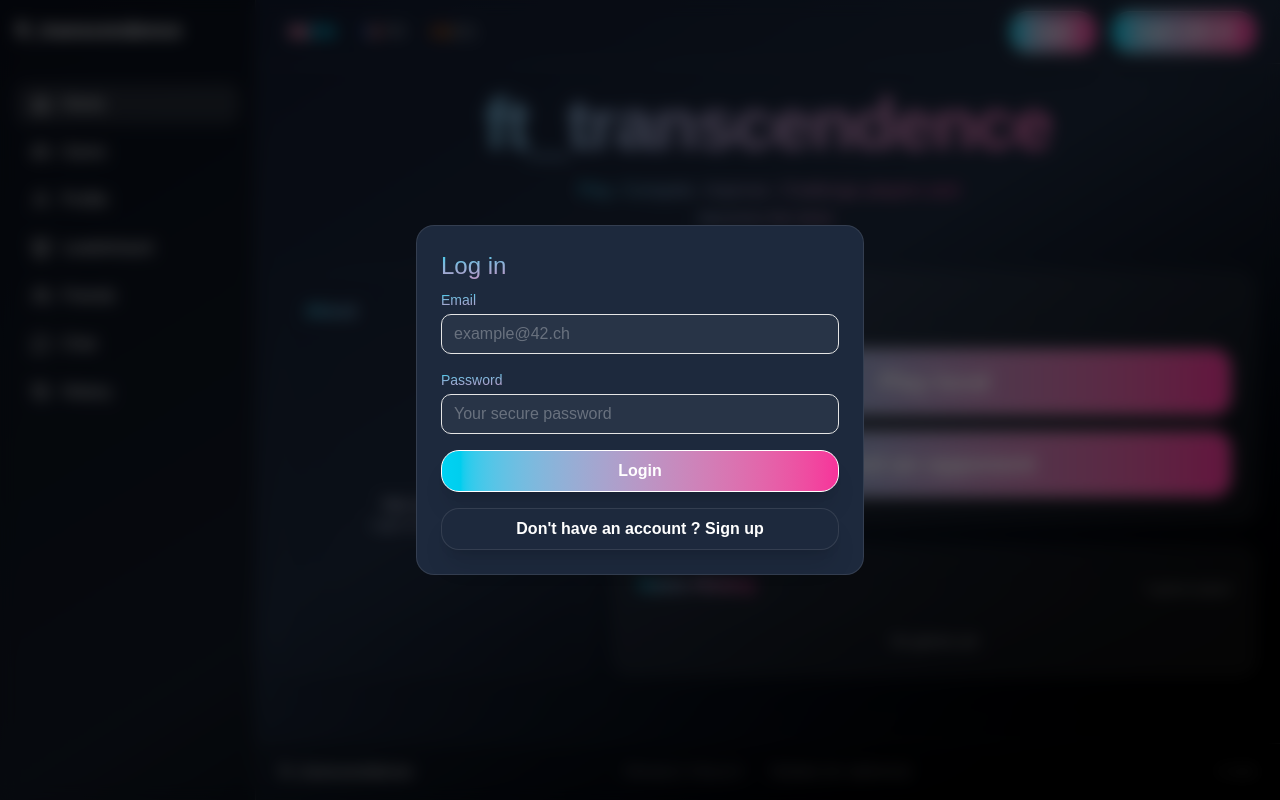
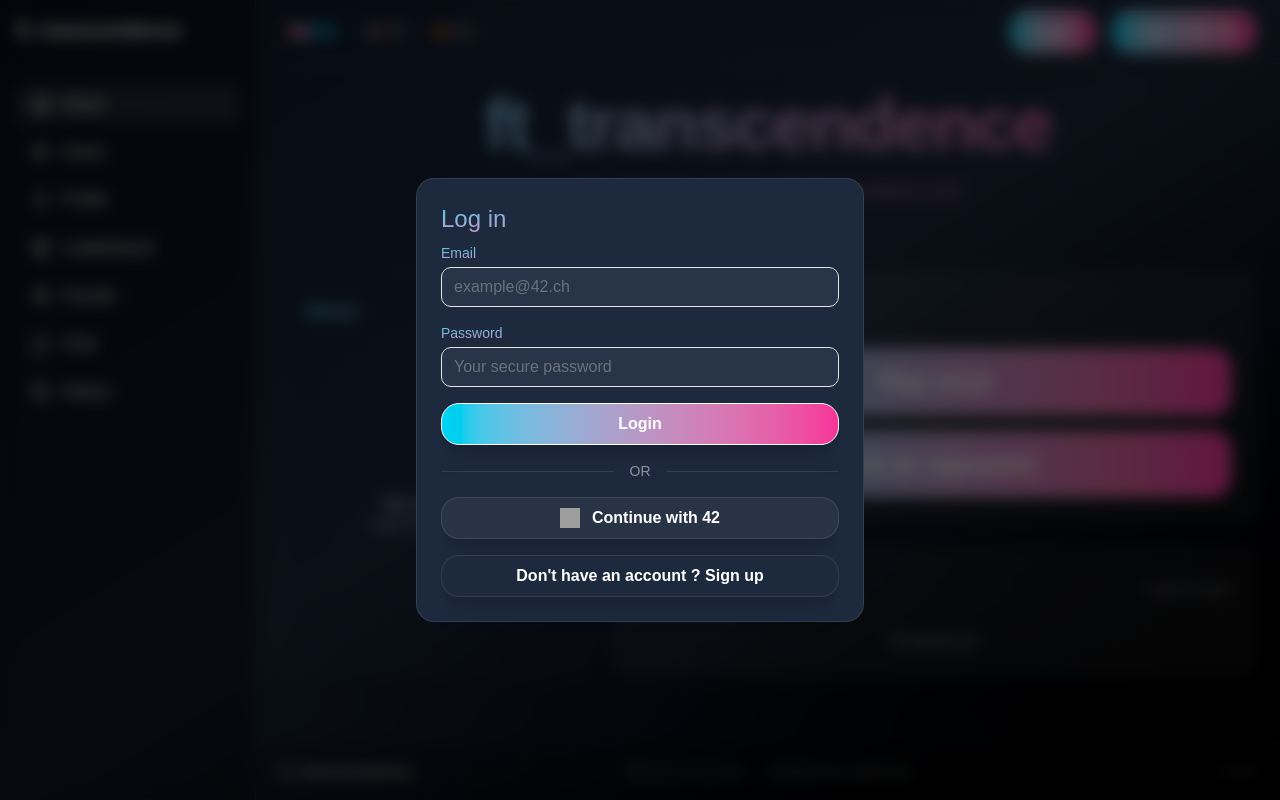
Before and after one commit to team-Segfault-Society-42/Ft_transcendence, a React app in the folder frontend/: page / in a window 1280 px wide. Both pictures are taken after a click on the button "Login". Built offline with nearby package versions, Linux system fonts and the light colour scheme; no server answers; grey boxes are pictures that could not be loaded; the HTML template or start-up script is replaced by a standard one.

Commit message:
OauthButton + Divider components created and added to AuthModal

```diff
--- a/frontend/package.json
+++ b/frontend/package.json
@@ -17,12 +17,12 @@
     "class-variance-authority": "^0.7.1",
     "clsx": "^2.1.1",
     "framer-motion": "^12.38.0",
-    "i18next": "^25.10.9",
+    "i18next": "^25.10.10",
     "lucide-react": "^1.0.1",
     "next-themes": "^0.4.6",
     "radix-ui": "^1.4.3",
-    "react": "^19.2.0",
-    "react-dom": "^19.2.0",
+    "react": "^19.2.5",
+    "react-dom": "^19.2.5",
     "react-hook-form": "^7.72.0",
     "react-i18next": "^16.6.6",
     "react-router-dom": "^7.13.1",
--- a/frontend/src/components/auth/AuthModal.tsx
+++ b/frontend/src/components/auth/AuthModal.tsx
@@ -5,6 +5,8 @@ import { AuthForm } from "./AuthForm";
 import { Button } from "@/components/ui/Button";
 import { Input } from "@/components/ui/Input";
 import { userService } from "@/services/userService";
+import { OAuth42Button } from "./OAuth42Button";
+import { Divider } from "@/components/ui/Divider";
 
 type AuthMode = "login" | "signup";
 
@@ -84,6 +86,10 @@ export function AuthModal({
 							}}
 						/>
 
+						<Divider/>
+
+						<OAuth42Button/>
+
 						<Button
 							type="button"
 							variant="secondary"
--- /dev/null
+++ b/frontend/src/components/auth/OAuth42Button.tsx
@@ -0,0 +1,23 @@
+import { Button } from "@/components/ui/Button";
+
+export function OAuth42Button() {
+  function handleLogin() {
+    window.location.href = import.meta.env.VITE_OAUTH_42_START_URL;
+  }
+
+  return (
+    <Button
+      type="button"
+      variant="secondary"
+      className="w-full flex items-center justify-center gap-3 bg-white/5 border border-white/10 hover:bg-white/10"
+      onClick={handleLogin}
+    >
+      <img
+        src="/42logo.png"
+        alt="42"
+        className="w-5 h-5"
+      />
+      Continue with 42
+    </Button>
+  );
+}
--- /dev/null
+++ b/frontend/src/components/ui/Divider.tsx
@@ -0,0 +1,9 @@
+export function Divider({ text = "OR" }: { text?: string }) {
+    return (
+      <div className="flex items-center gap-4 my-4">
+        <div className="flex-1 h-px bg-white/10" />
+        <span className="text-white/50 text-sm">{text}</span>
+        <div className="flex-1 h-px bg-white/10" />
+      </div>
+    );
+  }
```
Also changed, not shown: package.json (+6 -1 lines), 2 other files (tests, documents, lock files or other folders).
